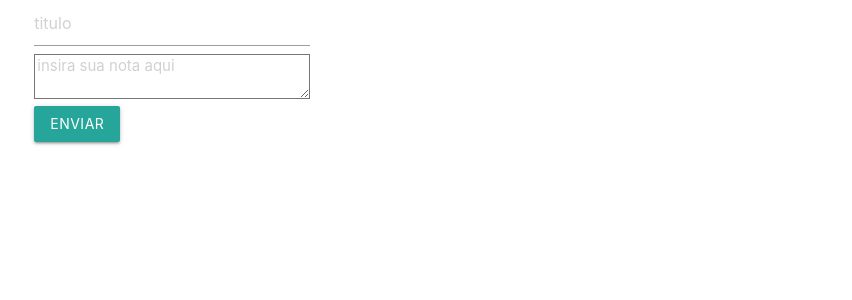
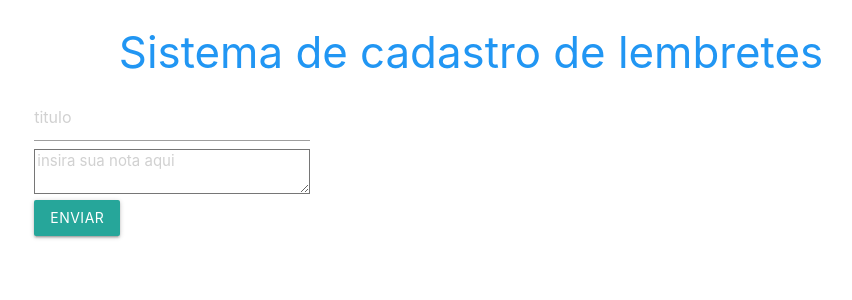
Before and after one commit to RennanDamiaoMoreira/AluraReact, a React (Create React App) app in the folder alura/: page / in a window 1280 px wide. Shown: the top 300 px of the page, without its empty margins (169-1021 px from the left). Built offline with nearby package versions, Linux system fonts and the light colour scheme.

Commit message:
Update App.js

```diff
--- a/alura/src/App.js
+++ b/alura/src/App.js
@@ -21,6 +21,11 @@ class App extends Component {
   render() {
     return (
       <section className="container">
+        <div className="center">
+          <div className="header blue-text lighten-1">
+            <h3>Sistema de cadastro de lembretes</h3>
+          </div>
+        </div>
         <div className="row">
           <div className="col s12 l4"><FormularioCadastro criarNota={this.criarNota.bind(this)}></FormularioCadastro></div>
           <div className="col s12 l8"><ListaDeNotas notas={this.state.notas}></ListaDeNotas></div>
```
